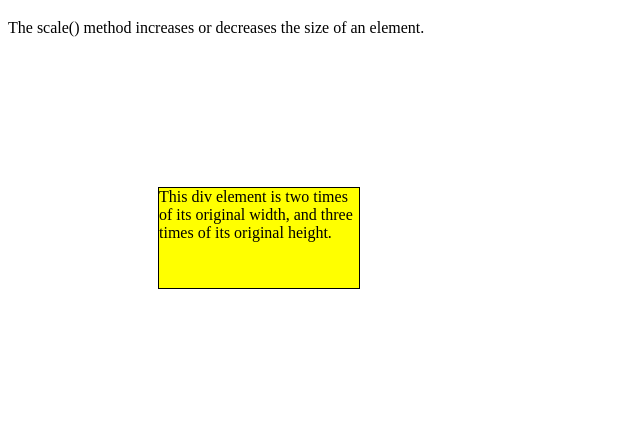
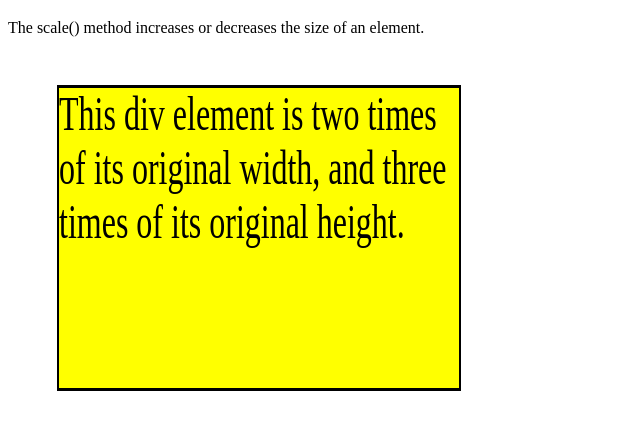
Before and after one commit to girish-bot/girish-bot, a plain HTML site: page css_transform_scale (1).html in a window 1280 px wide. Shown: the part 61-490 px from the top of the page, without its empty margins (0-640 px from the left). Drawn offline with Linux system fonts and the light colour scheme.

Commit message:
Update css_transform_scale (1).html

```diff
--- a/css_transform_scale (1).html
+++ b/css_transform_scale (1).html
@@ -8,7 +8,7 @@ div {
   height: 100px;
   background-color: yellow;
   border: 1px solid black;
- /* transform: scale(2,3); */
+  transform: scale(2,3);
 }
 </style>
 </head>
```
